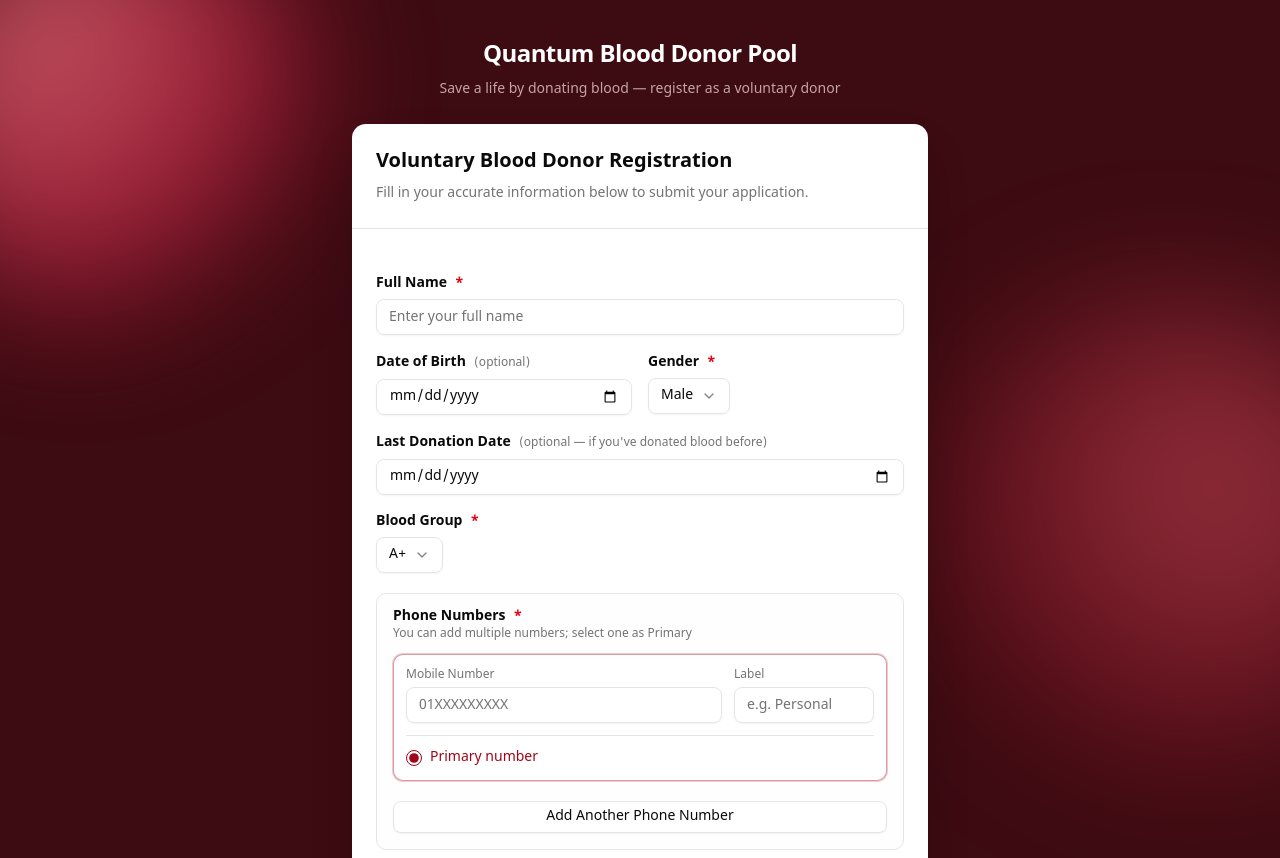
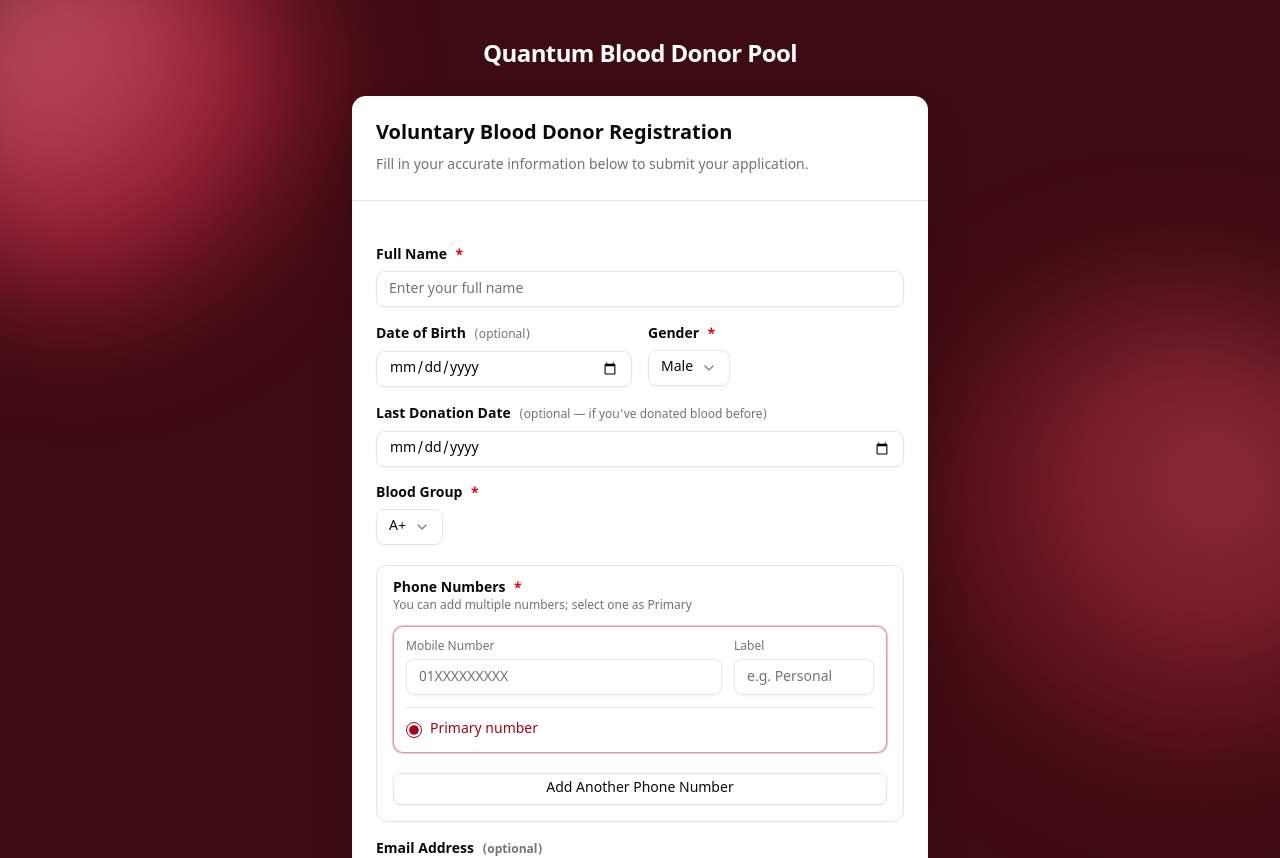
Before and after one commit to rangpurquantum-web/blood-management-, a Next.js app: page /register in a window 1280 px wide. Shown: the top 858 px of the page. Built offline with nearby package versions, Linux system fonts and the light colour scheme; a small style sheet from the web is missing; a web font is replaced by a local one.

Commit message:
Update page.tsx

```diff
--- a/app/register/page.tsx
+++ b/app/register/page.tsx
@@ -91,9 +91,6 @@ export default function PublicRegisterPage() {
           <Link href="/" className="inline-block text-white font-bold text-2xl tracking-tight">
             Quantum Blood Donor Pool
           </Link>
-          <p className="text-sm text-rose-100/70">
-            Save a life by donating blood — register as a voluntary donor
-          </p>
         </div>
 
         <Card className="w-full max-w-xl shadow-2xl border-0 bg-white">
```
